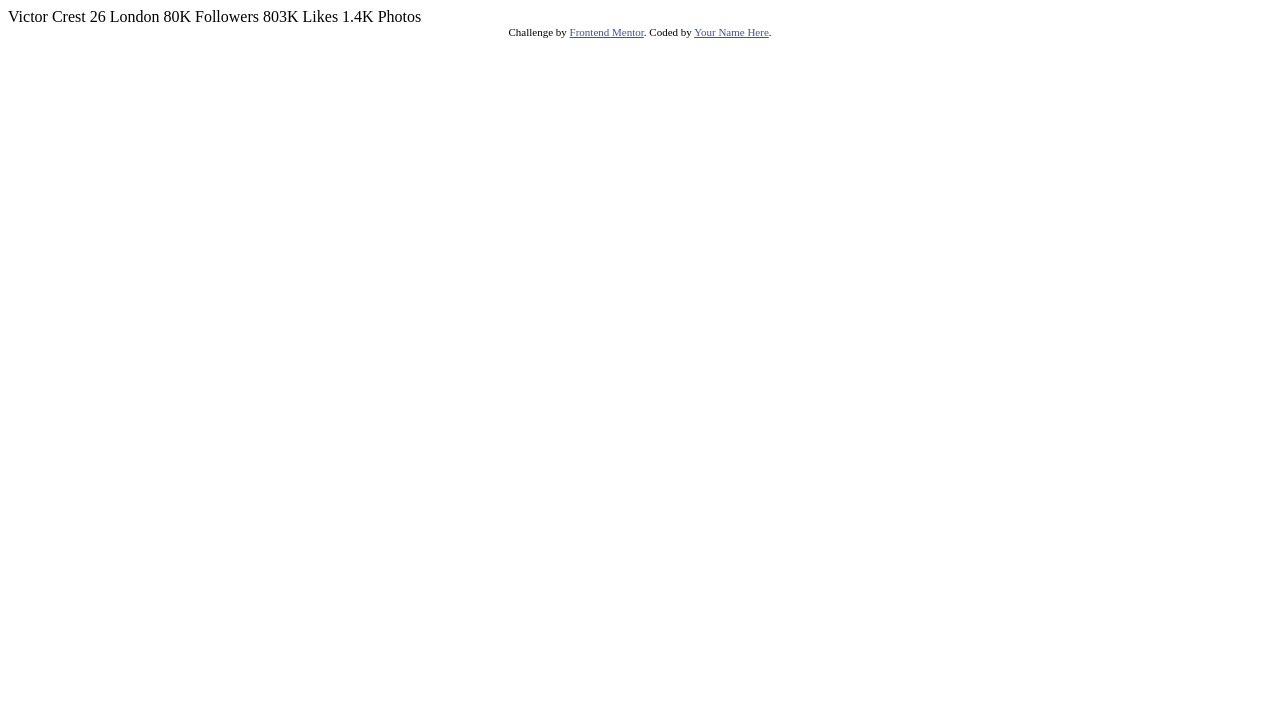
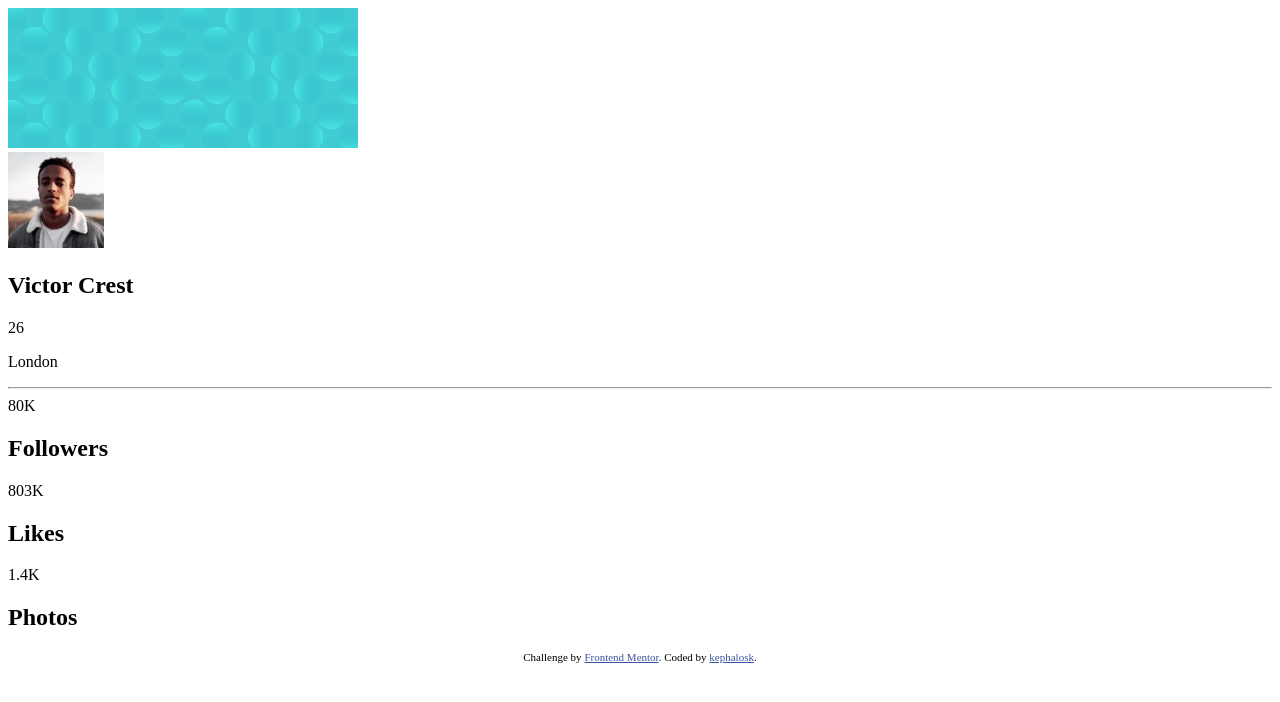
Before and after one commit to kephalosk/profile-card-component, a plain HTML site: page index.html in a window 1280 px wide. Drawn offline with Linux system fonts and the light colour scheme.

Commit message:
add html structure

```diff
--- a/index.html
+++ b/index.html
@@ -2,34 +2,53 @@
 <html lang="en">
     <head>
         <meta charset="UTF-8">
-  <meta name="viewport" content="width=device-width, initial-scale=1.0"> <!-- displays site properly based on user's device -->
-
-  <link rel="icon" type="image/png" sizes="32x32" href="./images/favicon-32x32.png">
-
-  <title>Frontend Mentor | Profile card component</title>
-
-  <!-- Feel free to remove these styles or customise in your own stylesheet 👍 -->
+        <meta name="viewport" content="width=device-width, initial-scale=1.0">
+        <link rel="icon" type="image/png" sizes="32x32" href="images/favicon-32x32.png">
+        <title>kephalosk |</title>
         <style>
-    .attribution { font-size: 11px; text-align: center; }
-    .attribution a { color: hsl(228, 45%, 44%); }
+            .attribution {
+                font-size: 11px;
+                text-align: center;
+            }
+            .attribution a {
+                color: hsl(228, 45%, 44%);
+            }
         </style>
     </head>
     <body>
-  Victor Crest
-  26
-  London
-
-  80K
-  Followers
-
-  803K
-  Likes
-
-  1.4K
-  Photos
-  <div class="attribution">
+        <main>
+            <div class="profileCard">
+                <img src="images/bg-pattern-card.svg" alt="background picture">
+                <div class="profileCardPicture">
+                    <img src="images/image-victor.jpg" alt="profile picture">
+                </div>
+                <section class="profileCardContent">
+                    <header>
+                        <h1>Victor Crest</h1>
+                        <span>26</span>
+                        <p>London</p>
+                    </header>
+                    <hr>
+                    <div class="profileCardBar">
+                        <div class="profileCardBarColumn">
+                            <label>80K</label>
+                            <h2>Followers</h2>
+                        </div>
+                        <div class="profileCardBarColumn">
+                            <label>803K</label>
+                            <h2>Likes</h2>
+                        </div>
+                        <div class="profileCardBarColumn">
+                            <label>1.4K</label>
+                            <h2>Photos</h2>
+                        </div>
+                    </div>
+                </section>
+            </div>
+        </main>
+        <footer class="attribution">
             Challenge by <a href="https://www.frontendmentor.io?ref=challenge" target="_blank">Frontend Mentor</a>.
-    Coded by <a href="#">Your Name Here</a>.
-  </div>
+            Coded by <a href="#">kephalosk</a>.
+        </footer>
     </body>
 </html>
```
Lines whose indentation alone changed are shown as unchanged.
